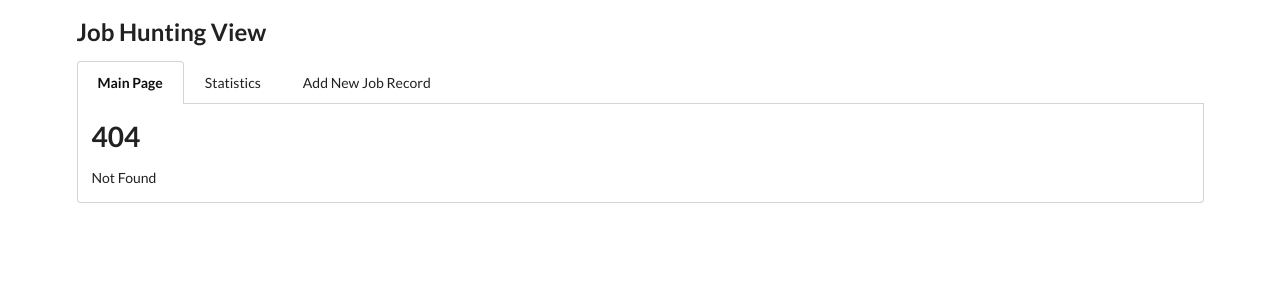
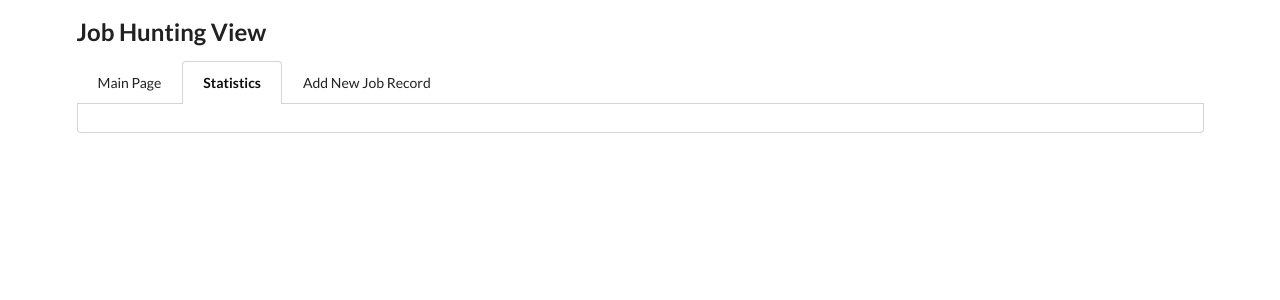
Before and after one commit to karyotype96/job-hunting-view, a SvelteKit app in the folder ui/: page /statistics in a window 1280 px wide. Before the commit this address had no page. Shown: the top 300 px of the page. Built offline with nearby package versions, Linux system fonts and the light colour scheme.

Commit message:
Add common page structuring & statistics route

```diff
--- a/ui/src/routes/+layout.svelte
+++ b/ui/src/routes/+layout.svelte
@@ -9,17 +9,4 @@
 	<link rel="icon" href={favicon} />
 </svelte:head>
 
-<div class='ui container' style='margin-top: 20px;'>
-	<h2 class='ui header'>Job Hunting View</h2>
-
-	<div class='ui top attached tabular menu'>
-		<a class='active item' href='/'>Main Page</a>
-		<a class='item' href='/'>Statistics</a>
-		<a class='item' href='/'>Add New Job Record</a>
-	</div>
-
-	<div class='ui bottom attached segment'>
-		{@render children?.()}
-	</div>
-
-</div>
+{@render children?.()}
--- /dev/null
+++ b/ui/src/routes/statistics/+layout.svelte
@@ -0,0 +1,25 @@
+<script lang="ts">
+	import 'semantic-ui-css/semantic.min.css';
+	import favicon from '$lib/assets/favicon.svg';
+
+	let { children } = $props();
+</script>
+
+<svelte:head>
+	<link rel="icon" href={favicon} />
+</svelte:head>
+
+<div class='ui container' style='margin-top: 20px;'>
+	<h2 class='ui header'>Job Hunting View</h2>
+
+	<div class='ui top attached tabular menu'>
+		<a class='item' href='/'>Main Page</a>
+		<a class='active item' href='/statistics'>Statistics</a>
+		<a class='item' href='/'>Add New Job Record</a>
+	</div>
+
+	<div class='ui bottom attached segment'>
+		{@render children?.()}
+	</div>
+
+</div>
--- /dev/null
+++ b/ui/src/routes/statistics/+page.svelte
@@ -0,0 +1,6 @@
+<script lang="ts">
+    import type IRecord from "$lib/utils/record";
+    import { onMount } from "svelte";
+    import _ from "lodash";
+    import { Accepted, Applied, Rejected } from "$lib/utils/record";
+</script>
```
Also changed, not shown: ui/src/lib/components/AppContainer.svelte (added, +24 -0 lines), ui/src/routes/+page.svelte (+5 -2 lines), ui/src/lib/utils/record.ts (renamed from ui/src/lib/components/record.ts).
